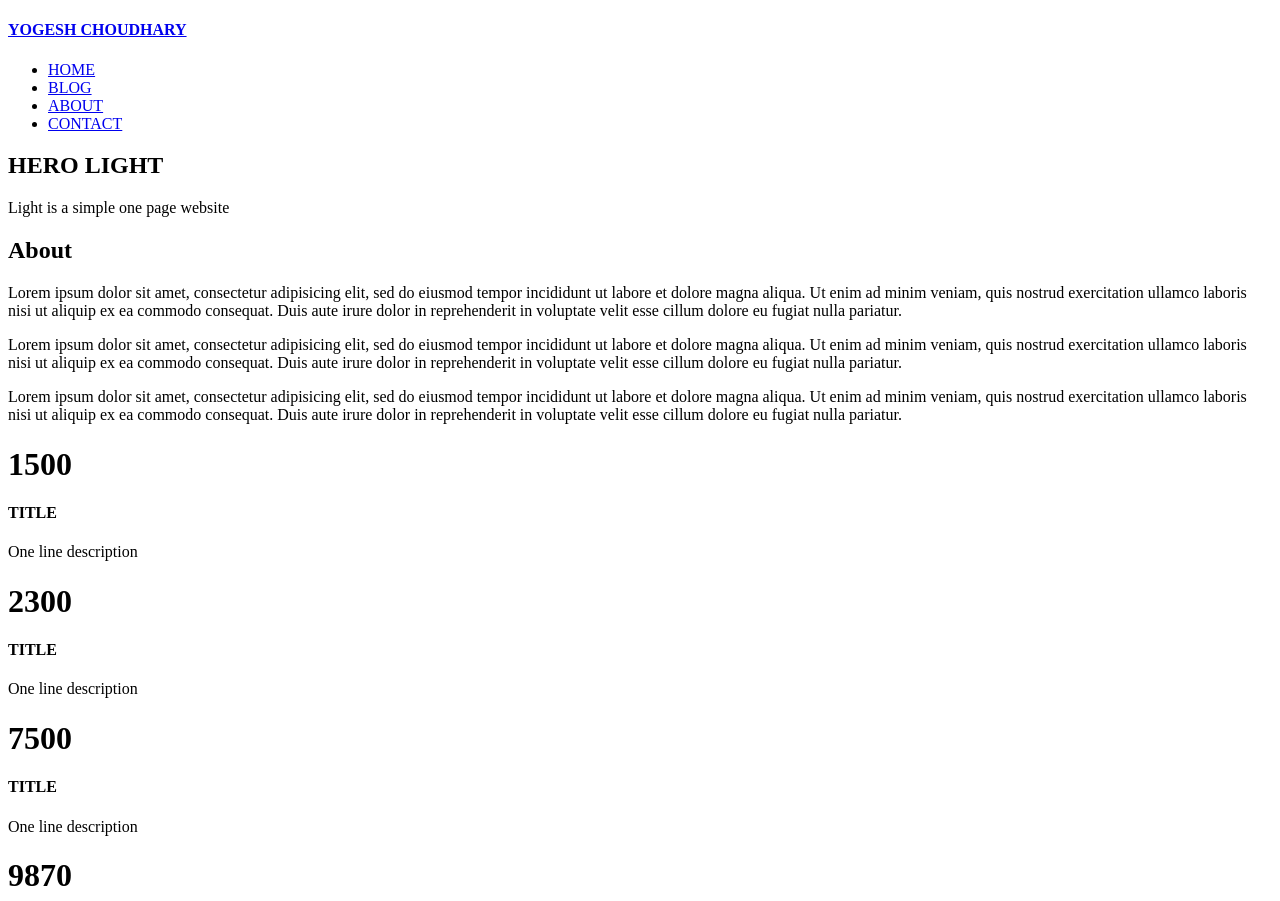
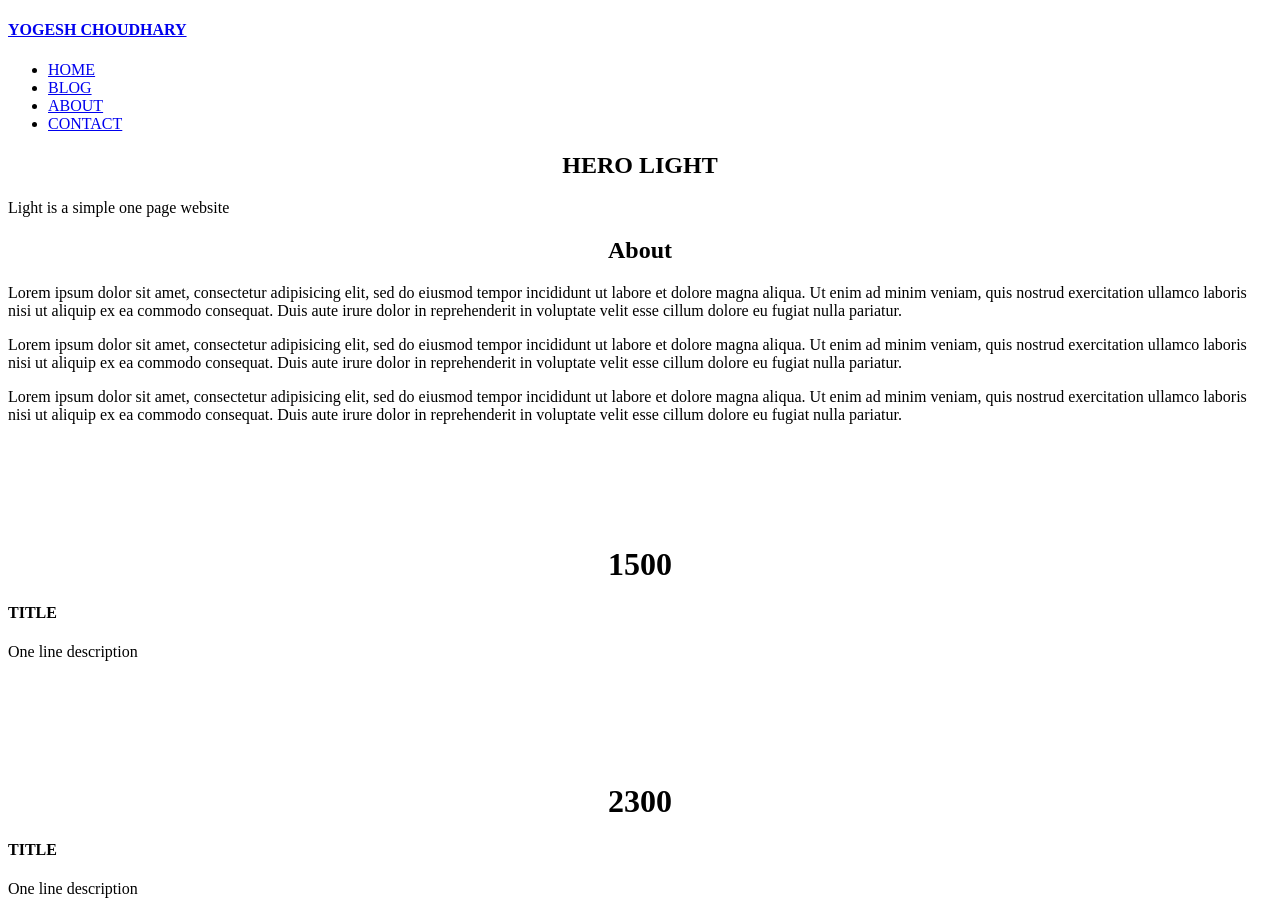
Before and after one commit to yogeshch/yogeshch.github.io, a plain HTML site: page index.html in a window 1280 px wide. Shown: the top 901 px of the page. Drawn offline with Linux system fonts and the light colour scheme.

Commit message:
Update index.html

```diff
--- a/index.html
+++ b/index.html
@@ -5,7 +5,7 @@
 <meta http-equiv="X-UA-Compatible" content="IE=edge">
 <meta name="viewport" content="width=device-width, initial-scale=1">
 <title>Yogesh Choudhary</title>
-<link href="css/singlePageTemplate.css" rel="stylesheet" type="text/css">
+<link href="mystyle.css" rel="stylesheet" type="text/css">
 <!--The following script tag downloads a font from the Adobe Edge Web Fonts server for use within the web page. We recommend that you do not modify it.-->
 <script>var __adobewebfontsappname__="dreamweaver"</script>
 <script src="http://use.edgefonts.net/source-sans-pro:n2:default.js" type="text/javascript"></script>
```
